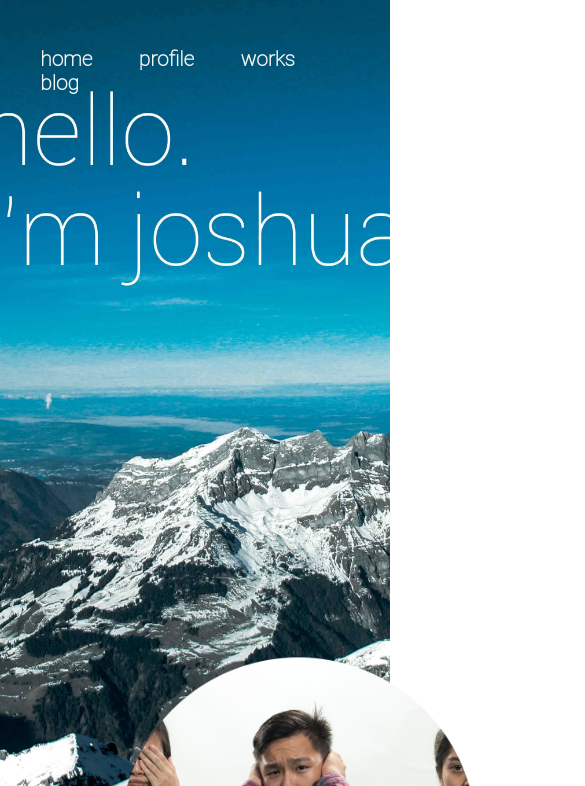
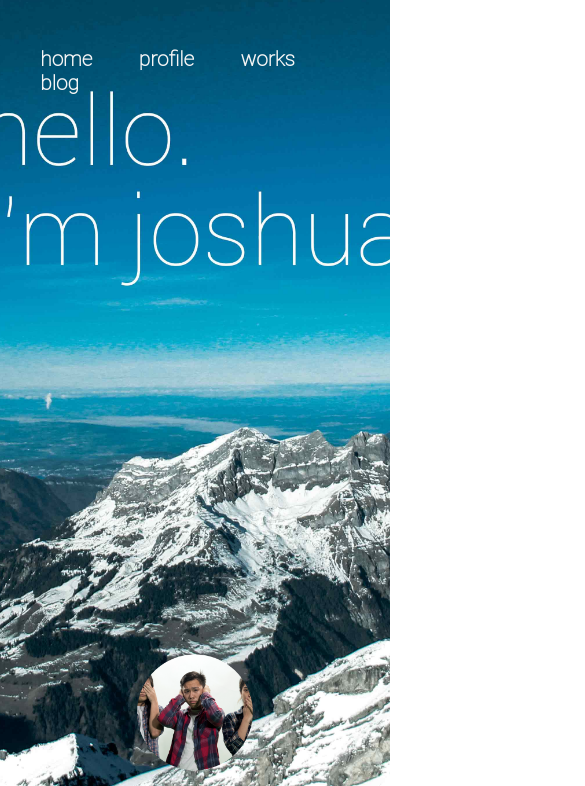
Before and after one commit to ermagawdschwuar/ermagawdschwuar.github.io, a plain HTML site: page index.html in a window 390 px wide. Shown: the part 58-844 px from the top of the page, 585 px wide, since content can reach past the window. Drawn offline with Linux system fonts and the light colour scheme.

Commit message:
mobile test

```diff
--- a/main.css
+++ b/main.css
@@ -91,7 +91,7 @@ a#skipnav:hover{
 }
 
 #pp{
-    width: 600px;
+    width: 50%;
     position: relative;
     top: -5em;
     z-index: 98;
@@ -100,7 +100,7 @@ a#skipnav:hover{
 }
 
 #pp:hover{
-    width: 800px;
+    width: 60%;
 }
 
 article{
```
